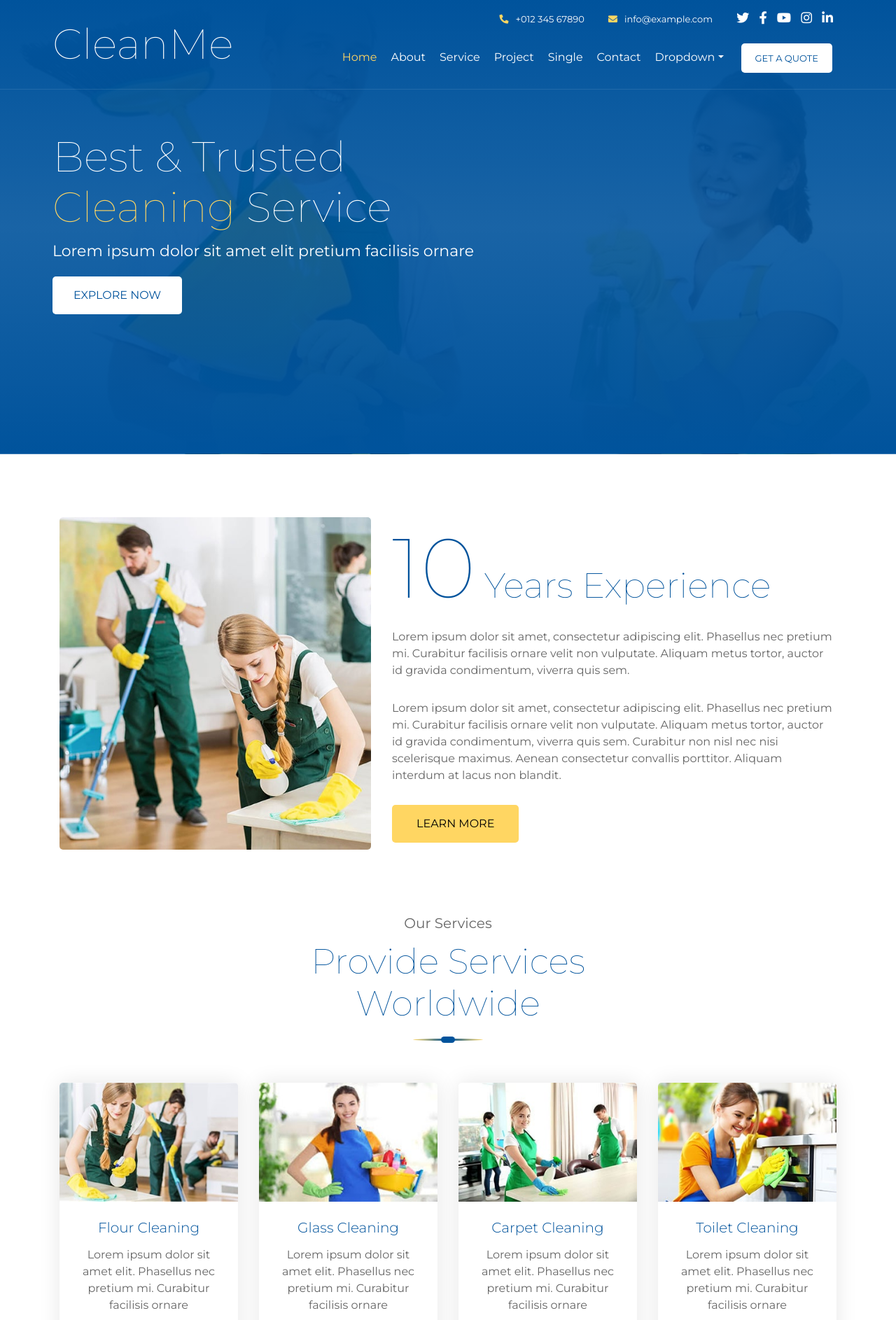
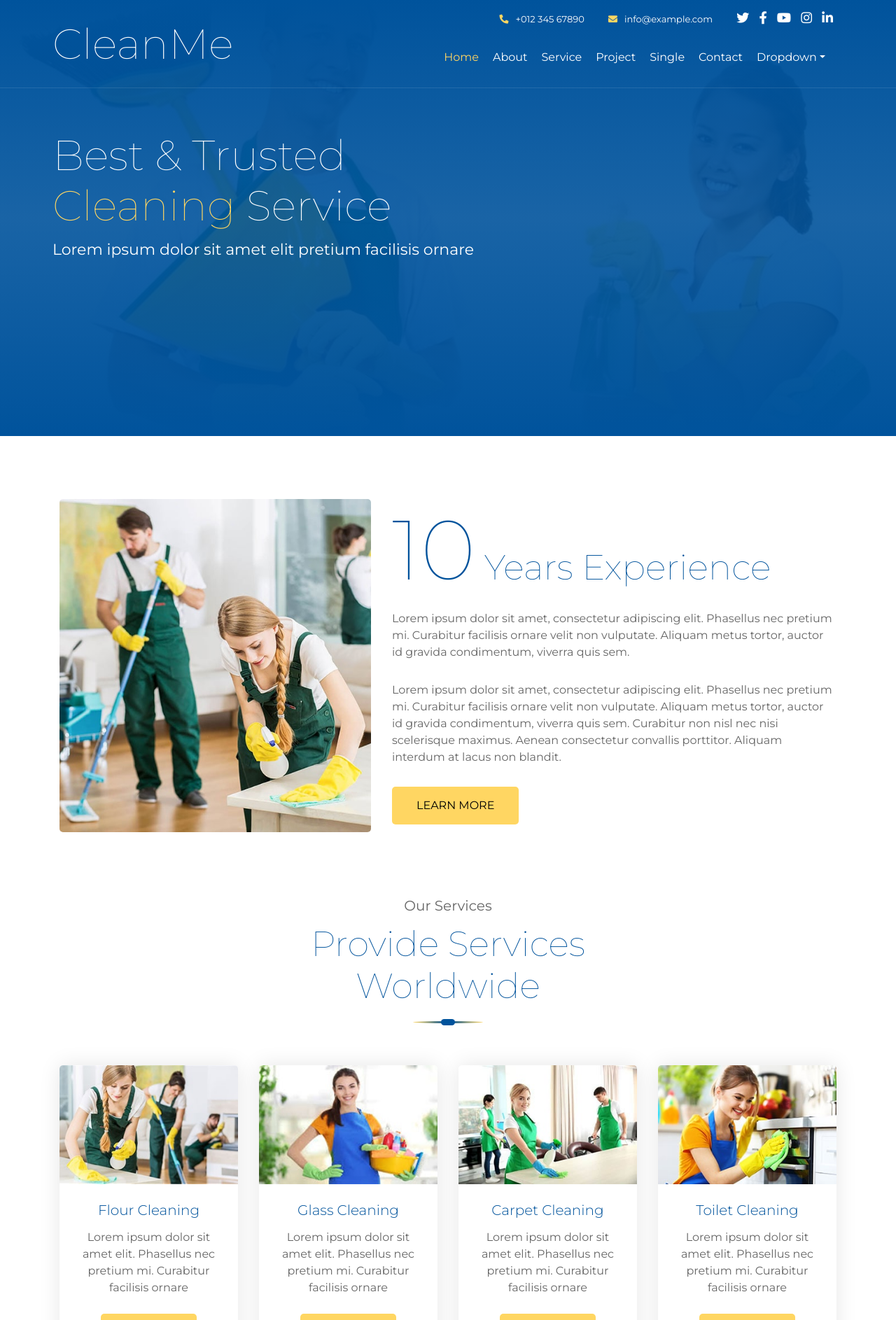
Before and after one commit to veena-anu/workersportal-mini, a Django app: page / in a window 1280 px wide. Shown: the top 1886 px of the page at 70% size. Run offline with Django 3.2, Linux system fonts and the light colour scheme; some libraries are stand-ins or nearby versions.

Commit message:
second template commit
Second template commit

```diff
--- a/Template/index.html
+++ b/Template/index.html
@@ -2,6 +2,7 @@
 {% static "images" as baseurl%}
 <!DOCTYPE html>
 <html lang="en">
+
 <head>
     <meta charset="utf-8">
     <title>CleanMe - Cleaning Company Website Template</title>
@@ -59,7 +60,8 @@
                         </div>
                         <div class="navbar navbar-expand-lg bg-light navbar-light">
                             <a href="#" class="navbar-brand">MENU</a>
-                                <button type="button" class="navbar-toggler" data-toggle="collapse" data-target="#navbarCollapse">
+                            <button type="button" class="navbar-toggler" data-toggle="collapse"
+                                data-target="#navbarCollapse">
                                 <span class="navbar-toggler-icon"></span>
                             </button>
 
@@ -78,7 +80,7 @@
                                             <a href="#" class="dropdown-item">Sub Item 2</a>
                                         </div>
                                     </div>
-                                        <a href="#" class="btn">Get A Quote</a>
+                                    <!-- <a href="#" class="btn">Get A Quote</a> -->
                                 </div>
                             </div>
                         </div>
@@ -90,7 +92,7 @@
                         <h2>Best & Trusted</h2>
                         <h2><span>Cleaning</span> Service</h2>
                         <p>Lorem ipsum dolor sit amet elit pretium facilisis ornare</p>
-                            <a class="btn" href="">Explore Now</a>
+                        <!-- <a class="btn" href="">Explore Now</a> -->
                     </div>
                     <div class="col-md-5">
                         <!-- <div class="form">
@@ -130,10 +132,15 @@
                         <div class="about-text">
                             <h2><span>10</span> Years Experience</h2>
                             <p>
-                                    Lorem ipsum dolor sit amet, consectetur adipiscing elit. Phasellus nec pretium mi. Curabitur facilisis ornare velit non vulputate. Aliquam metus tortor, auctor id gravida condimentum, viverra quis sem.
+                                Lorem ipsum dolor sit amet, consectetur adipiscing elit. Phasellus nec pretium mi.
+                                Curabitur facilisis ornare velit non vulputate. Aliquam metus tortor, auctor id gravida
+                                condimentum, viverra quis sem.
                             </p>
                             <p>
-                                    Lorem ipsum dolor sit amet, consectetur adipiscing elit. Phasellus nec pretium mi. Curabitur facilisis ornare velit non vulputate. Aliquam metus tortor, auctor id gravida condimentum, viverra quis sem. Curabitur non nisl nec nisi scelerisque maximus. Aenean consectetur convallis porttitor. Aliquam interdum at lacus non blandit.
+                                Lorem ipsum dolor sit amet, consectetur adipiscing elit. Phasellus nec pretium mi.
+                                Curabitur facilisis ornare velit non vulputate. Aliquam metus tortor, auctor id gravida
+                                condimentum, viverra quis sem. Curabitur non nisl nec nisi scelerisque maximus. Aenean
+                                consectetur convallis porttitor. Aliquam interdum at lacus non blandit.
                             </p>
                             <a class="btn" href="">Learn More</a>
                         </div>
@@ -208,7 +215,10 @@
                             <h2>Expert Cleaners and World Class Services</h2>
                         </div>
                         <p>
-                                Lorem ipsum dolor sit amet, consectetur adipiscing elit. Phasellus nec pretium mi. Curabitur facilisis ornare velit non vulputate. Aliquam metus tortor, auctor id gravida condimentum, viverra quis sem. Curabitur non nisl nec nisi scelerisque maximus. Aenean consectetur convallis porttitor. Aliquam interdum at lacus non blandit.
+                            Lorem ipsum dolor sit amet, consectetur adipiscing elit. Phasellus nec pretium mi. Curabitur
+                            facilisis ornare velit non vulputate. Aliquam metus tortor, auctor id gravida condimentum,
+                            viverra quis sem. Curabitur non nisl nec nisi scelerisque maximus. Aenean consectetur
+                            convallis porttitor. Aliquam interdum at lacus non blandit.
                         </p>
                         <a class="btn" href="">Learn More</a>
                     </div>
@@ -220,7 +230,8 @@
                             <div class="col-7">
                                 <h3>Expert Cleaners</h3>
                                 <p>
-                                        Lorem ipsum dolor sit amet elit. Phasellus nec pretium mi. Curabitur facilisis ornare velit non vulputate.
+                                    Lorem ipsum dolor sit amet elit. Phasellus nec pretium mi. Curabitur facilisis
+                                    ornare velit non vulputate.
                                 </p>
                             </div>
                         </div>
@@ -231,7 +242,8 @@
                             <div class="col-7">
                                 <h3>Reasonable Prices</h3>
                                 <p>
-                                        Lorem ipsum dolor sit amet elit. Phasellus nec pretium mi. Curabitur facilisis ornare velit non vulputate.
+                                    Lorem ipsum dolor sit amet elit. Phasellus nec pretium mi. Curabitur facilisis
+                                    ornare velit non vulputate.
                                 </p>
                             </div>
                         </div>
@@ -242,7 +254,8 @@
                             <div class="col-7">
                                 <h3>Quick & Best Services</h3>
                                 <p>
-                                        Lorem ipsum dolor sit amet elit. Phasellus nec pretium mi. Curabitur facilisis ornare velit non vulputate.
+                                    Lorem ipsum dolor sit amet elit. Phasellus nec pretium mi. Curabitur facilisis
+                                    ornare velit non vulputate.
                                 </p>
                             </div>
                         </div>
@@ -254,7 +267,7 @@
 
 
         <!-- Team Start -->
-            <div class="team">
+        <!-- <div class="team">
                 <div class="container">
                     <div class="section-header">
                         <p>Team Member</p>
@@ -331,7 +344,7 @@
                         </div>
                     </div>
                 </div>
-            </div>
+            </div> -->
         <!-- Team End -->
 
 
@@ -350,13 +363,15 @@
                         <div id="accordion">
                             <div class="card">
                                 <div class="card-header">
-                                        <a class="card-link collapsed" data-toggle="collapse" href="#collapseOne" aria-expanded="true">
+                                    <a class="card-link collapsed" data-toggle="collapse" href="#collapseOne"
+                                        aria-expanded="true">
                                         <span>1</span> Lorem ipsum dolor sit amet?
                                     </a>
                                 </div>
                                 <div id="collapseOne" class="collapse show" data-parent="#accordion">
                                     <div class="card-body">
-                                            Lorem ipsum dolor sit amet, consectetur adipiscing elit. Phasellus nec pretium mi. Curabitur facilisis ornare velit non.
+                                        Lorem ipsum dolor sit amet, consectetur adipiscing elit. Phasellus nec pretium
+                                        mi. Curabitur facilisis ornare velit non.
                                     </div>
                                 </div>
                             </div>
@@ -368,7 +383,8 @@
                                 </div>
                                 <div id="collapseTwo" class="collapse" data-parent="#accordion">
                                     <div class="card-body">
-                                            Lorem ipsum dolor sit amet, consectetur adipiscing elit. Phasellus nec pretium mi. Curabitur facilisis ornare velit non.
+                                        Lorem ipsum dolor sit amet, consectetur adipiscing elit. Phasellus nec pretium
+                                        mi. Curabitur facilisis ornare velit non.
                                     </div>
                                 </div>
                             </div>
@@ -380,7 +396,8 @@
                                 </div>
                                 <div id="collapseThree" class="collapse" data-parent="#accordion">
                                     <div class="card-body">
-                                            Lorem ipsum dolor sit amet, consectetur adipiscing elit. Phasellus nec pretium mi. Curabitur facilisis ornare velit non.
+                                        Lorem ipsum dolor sit amet, consectetur adipiscing elit. Phasellus nec pretium
+                                        mi. Curabitur facilisis ornare velit non.
                                     </div>
                                 </div>
                             </div>
@@ -392,7 +409,8 @@
                                 </div>
                                 <div id="collapseFour" class="collapse" data-parent="#accordion">
                                     <div class="card-body">
-                                            Lorem ipsum dolor sit amet, consectetur adipiscing elit. Phasellus nec pretium mi. Curabitur facilisis ornare velit non.
+                                        Lorem ipsum dolor sit amet, consectetur adipiscing elit. Phasellus nec pretium
+                                        mi. Curabitur facilisis ornare velit non.
                                     </div>
                                 </div>
                             </div>
@@ -404,7 +422,8 @@
                                 </div>
                                 <div id="collapseFour" class="collapse" data-parent="#accordion">
                                     <div class="card-body">
-                                            Lorem ipsum dolor sit amet, consectetur adipiscing elit. Phasellus nec pretium mi. Curabitur facilisis ornare velit non.
+                                        Lorem ipsum dolor sit amet, consectetur adipiscing elit. Phasellus nec pretium
+                                        mi. Curabitur facilisis ornare velit non.
                                     </div>
                                 </div>
                             </div>
@@ -418,7 +437,7 @@
 
 
         <!-- Pricing Plan Start -->
-            <div class="price">
+        <!-- <div class="price">
                 <div class="container">
                     <div class="section-header">
                         <p>Pricing Plan</p>
@@ -520,12 +539,12 @@
                         </div>
                     </div>
                 </div>
-            </div>
+            </div> -->
         <!-- Pricing Plan End -->
 
 
         <!-- Newsletter Start -->
-            <div class="newsletter">
+        <!-- <div class="newsletter">
                 <div class="container">
                     <div class="row align-items-center">
                         <div class="col-md-8">
@@ -542,8 +561,28 @@
                         </div>
                     </div>
                 </div>
+            </div> -->
+        <!-- Newsletter End -->
+
+
+        <div class="call-to-action">
+            <div class="container">
+                <div class="row align-items-center">
+                    <div class="col-md-9">
+                        <h2>Get A Free Cleaning Service</h2>
+                        <p>
+                            Lorem ipsum dolor sit amet, consectetur adipiscing elit
+                        </p>
                     </div>
-            <!-- Newsletter End -->
+                    <div class="col-md-3">
+                        <a class="btn" href="https://htmlcodex.com/contact">Contact Us</a>
+                    </div>
+                </div>
+            </div>
+        </div>
+        <!-- Call to Action Start -->
+        <!-- Call to Action End -->
+
 
 
         <!-- Testimonial Start -->
@@ -608,27 +647,9 @@
         <!-- Testimonial End -->
 
 
-            <!-- Call to Action Start -->
-            <div class="call-to-action">
-                <div class="container">
-                    <div class="row align-items-center">
-                        <div class="col-md-9">
-                            <h2>Get A Free Cleaning Service</h2>
-                            <p>
-                                Lorem ipsum dolor sit amet, consectetur adipiscing elit
-                            </p>
-                        </div>
-                        <div class="col-md-3">
-                            <a class="btn" href="https://htmlcodex.com/contact">Contact Us</a>
-                        </div>
-                    </div>
-                </div>
-            </div>
-            <!-- Call to Action End -->
-
 
         <!-- Blog Start -->
-            <div class="blog">
+        <!-- <div class="blog">
                 <div class="container">
                     <div class="section-header">
                         <p>Latest From Blog</p>
@@ -685,7 +706,7 @@
                         </div>
                     </div>
                 </div>
-            </div>
+            </div> -->
         <!-- Blog End -->
 
 
@@ -776,4 +797,5 @@
     <!-- Template Javascript -->
     <script src="{% static 'js/main.js' %}"></script>
 </body>
+
 </html>
--- a/static/css/style.css
+++ b/static/css/style.css
@@ -262,7 +262,7 @@ a:focus {
 
 .header .hero {
     padding-top: 60px;
-    padding-bottom: 200px;
+    padding-bottom: 230px;
 }
 
 .header .hero h2 {
```
Lines whose indentation alone changed are shown as unchanged.
